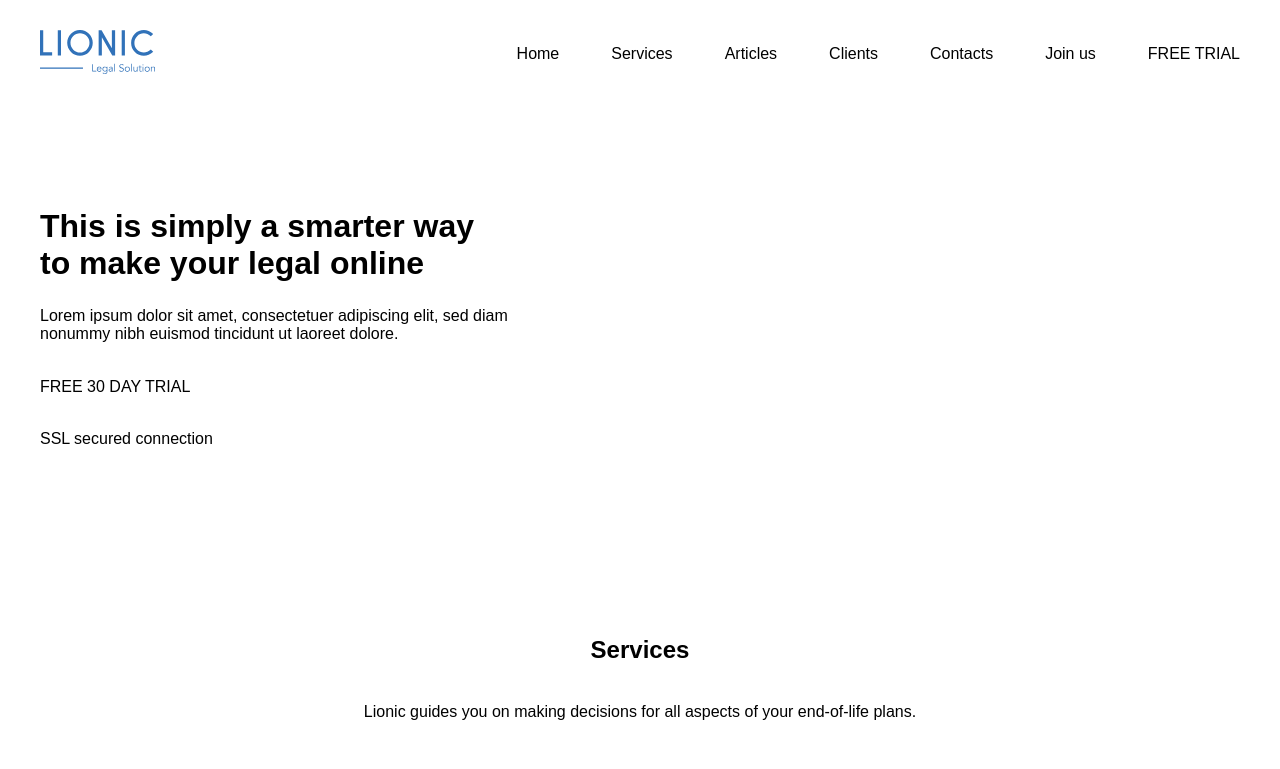
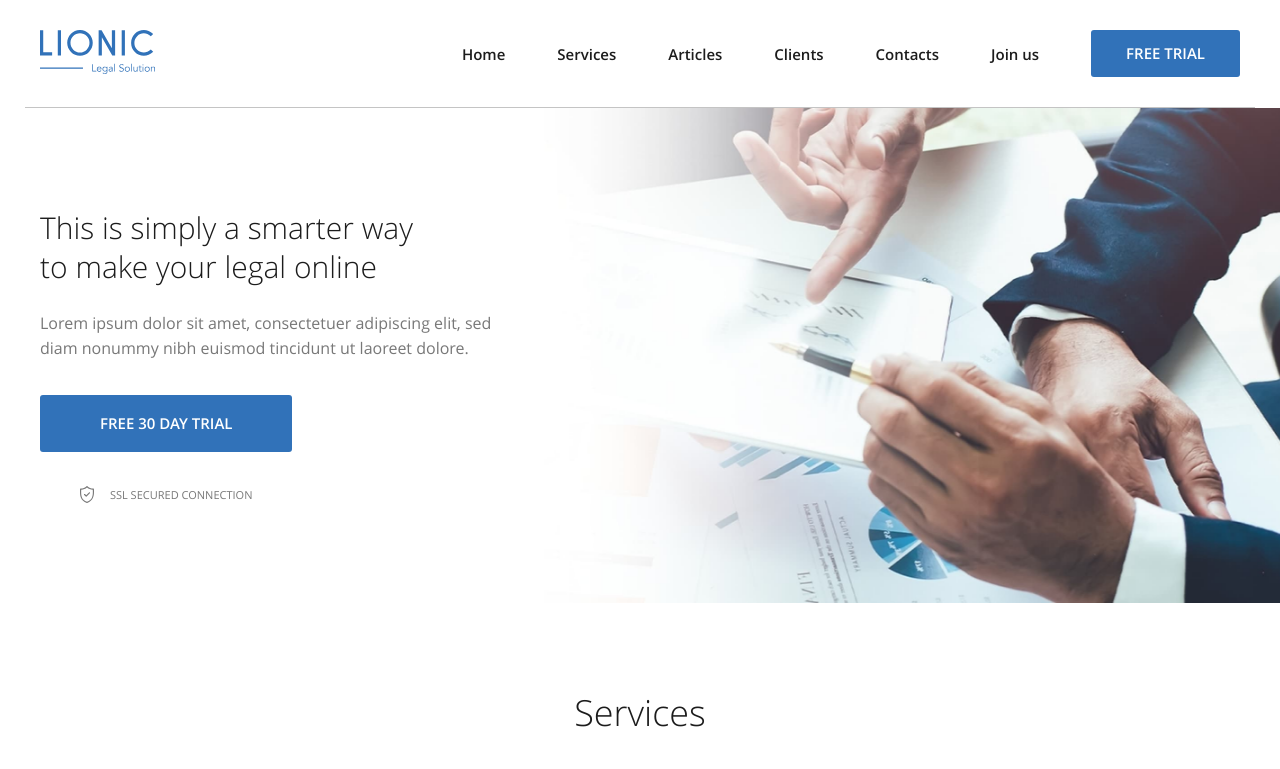
Before and after one commit to Ilya-Samotokhin/leonic, a plain HTML site: page index.html in a window 1280 px wide. Shown: the top 769 px of the page. Drawn offline with Linux system fonts and the light colour scheme.

Commit message:
подключил шрифты, стилизовал блок хиро и сервис

```diff
--- a/css/style.css
+++ b/css/style.css
@@ -20,7 +20,39 @@ img {
 
 body {
   min-width: 1200px;
-  font-family: Arial, Helvetica, sans-serif;
+  font-family: "OpenSans", sans-serif;
+}
+
+/* fonts */
+
+@font-face {
+  font-family: OpenSans;
+  src: local("OpenSans-Regular"),
+    url("../fonts/open-sans-regular.woff2") format("woff2"),
+    url("../fonts/open-sans-regular.woff") format("woff");
+  font-weight: 400;
+  font-style: normal;
+  font-display: swap;
+}
+
+@font-face {
+  font-family: OpenSans;
+  src: local("OpenSans-Light"),
+    url("../fonts/open-sans-light.woff2") format("woff2"),
+    url("../fonts/open-sans-light.woff") format("woff");
+  font-weight: 300;
+  font-style: normal;
+  font-display: swap;
+}
+
+@font-face {
+  font-family: OpenSans;
+  src: local("OpenSans-Semibold"),
+    url("../fonts/open-sans-semibold.woff2") format("woff2"),
+    url("../fonts/open-sans-semibold.woff") format("woff");
+  font-weight: 600;
+  font-style: normal;
+  font-display: swap;
 }
 
 /* glob */
@@ -51,11 +83,19 @@ body {
 .section-title {
   margin: 0;
   margin-bottom: 40px;
+  font-weight: 300;
+  font-size: 36px;
+  line-height: 130%;
+  color: #1c1c1c;
 }
 
 .section-descr {
   margin: 0;
   margin-bottom: 50px;
+  font-weight: 400;
+  font-size: 16px;
+  line-height: 22px;
+  color: #787878;
 }
 
 .section-offset {
@@ -63,11 +103,23 @@ body {
   padding-bottom: 160px;
 }
 
+.btn {
+  font-weight: 600;
+  font-size: 15px;
+  text-transform: uppercase;
+  padding: 15px 35px;
+  background-color: #3172B9;
+  color: #fff;
+  border-radius: 3px;
+}
+
 /* header */
 .header-container {
   align-items: center;
   padding-top: 30px;
   padding-bottom: 30px;
+  border-bottom: 1px solid #C4C4C4;
+  background-color: #fff;
 }
 
 .header-logo {
@@ -82,10 +134,20 @@ body {
   margin-right: 52px;
 }
 
+.header-link {
+  font-weight: 600;
+  color: #1c1c1c;
+  font-size: 15px;
+}
+
 /* .hero  */
 
 .hero {
   padding: 100px 0;
+  background-image: url('../img/hero-cover.jpg');
+  background-size: cover;
+  background-repeat: no-repeat;
+  background-position: center;
 }
 
 .hero-content {
@@ -97,18 +159,47 @@ body {
 .hero-title {
   margin: 0;
   margin-bottom: 25px;
+  font-weight: 300;
+  font-size: 30px;
+  line-height: 130%;
+  color: #1C1C1C;
 }
 
 .hero-descr {
   margin: 0;
   margin-bottom: 34px;
+  font-size: 16px;
+  line-height: 155%;
+  color: #787878;
 }
 
 .hero-btn {
   margin-bottom: 34px;
+  padding: 20px 60px;
+}
+
+.hero-wrapper {
+  flex-direction: column;
+  align-items: center;
+}
+
+.hero-secure {
+  font-size: 11px;
+  line-height: 155%;
+  text-transform: uppercase;
+  color: #787878;
+  background-image: url(../img/secure.svg);
+  background-position: left center;
+  background-repeat: no-repeat;
+  block-size: 14px 17px;
+  padding-left: 30px;
 }
 
 /* services */
+
+.services {
+  border-bottom: 1px solid #DADADA;
+}
 
 .services-title {
   text-align: center;
@@ -121,8 +212,8 @@ body {
 .services-list-item {
   text-align: center;
   width: 270px;
-  padding: 62px 30px;
-  outline: 1px solid #E4E4E4;
+  padding: 60px 30px;
+  border: 1px solid #E4E4E4;
   border-radius: 5px;
 }
 
@@ -137,11 +228,18 @@ body {
 .services-item-title {
   margin: 0;
   margin-bottom: 15px;
+  font-weight: 600;
+  font-size: 20px;
+  line-height: 130%;
+  color: #1c1c1c;
 }
 
 .services-item-descr {
   margin: 0;
   text-align: center;
+  font-size: 14px;
+  line-height: 150%;
+  color: #787878;
 }
 
 /* articles */
@@ -221,18 +319,57 @@ body {
 }
 
 /* .contacts  */
-/*
-.contacts-list {
-  justify-content: space-between;
-
-} */
 
 .contacts-item {
   flex-direction: column;
-  width: 400px;
+  width: 370px;
+  outline: 1px solid aqua;
 }
+
+.contacts-item:not(:nth-child(2n)) {
+  margin-right: 30px;
+}
+
 
 .contacts-item-caption {
   margin: 0;
   margin-bottom: 30px;
 }
+
+.contacts-item-text {
+  margin: 0;
+  width: 214px;
+}
+
+.contacts-item-link {
+  margin-bottom: 5px;
+}
+
+.contacts-item-link:not(:last-child) {
+  margin-bottom: 5px;
+}
+
+/* footer */
+
+.footer-container {
+  padding: 45px 0;
+  justify-content: space-between;
+  align-items: center;
+}
+
+.footer-logo {
+  margin-right: 25px;
+}
+
+.footer-text {
+  margin: 0;
+}
+
+.footer-left,
+.footer-rigt {
+  align-items: center;
+}
+
+.footer-item:not(:last-child) {
+  margin-right: 30px;
+}
--- a/index.html
+++ b/index.html
@@ -68,12 +68,14 @@
             Lorem ipsum dolor sit amet, consectetuer adipiscing elit, sed diam nonummy nibh euismod tincidunt
             ut&nbsp;laoreet dolore.
           </p>
+          <div class="hero-wrapper flex">
             <button class="btn-reset btn hero-btn">
               FREE 30&nbsp;DAY TRIAL
             </button>
             <span class="hero-secure">
               SSL secured connection
             </span>
+          </div>
         </div>
       </div>
     </section>
@@ -341,14 +343,17 @@
     </section> -->
   </main>
   <footer class="footer">
-    <div class="container">
+    <div class="container flex footer-container">
+      <div class="footer-left flex">
         <a href="#" class="footer-logo">
           <img src="img/logo.svg" alt="logo">
         </a>
         <span class="footer-text">
           Copyright ©2017. All Right Reserved
         </span>
-      <ul class="list-reset footer-list">
+      </div>
+      <div class="footer-right flex">
+        <ul class="list-reset footer-list flex">
           <li class="footer-item">
             <a href="#" class="footer-item-link">
               About Us
@@ -371,6 +376,7 @@
           </li>
         </ul>
       </div>
+    </div>
   </footer>
 </body>
 
```
Also changed, not shown: fonts/open-sans-light.woff (added), fonts/open-sans-light.woff2 (added), fonts/open-sans-regular.woff (added), fonts/open-sans-regular.woff2 (added), fonts/open-sans-semibold.woff (added), fonts/open-sans-semibold.woff2 (added), img/hero-cover.jpg (added), img/secure.svg (added). Lines whose indentation alone changed are shown as unchanged.
